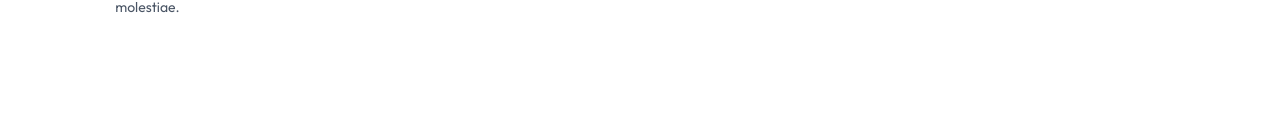
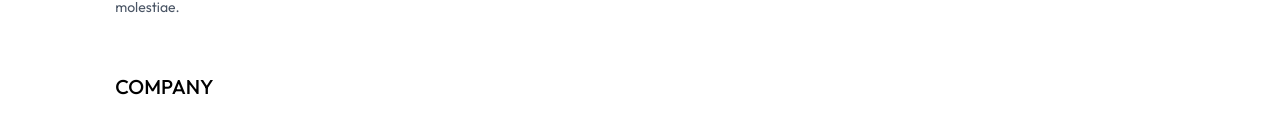
Before and after one commit to hellokristinafaye/clothing-ecommerce, a React (Vite) app: page /orders in a window 1280 px wide. Shown: the part 389-522 px from the top of the page. Built offline with nearby package versions, Linux system fonts and the light colour scheme.

Commit message:
Link text added/styled

```diff
--- a/src/components/Footer.jsx
+++ b/src/components/Footer.jsx
@@ -10,7 +10,11 @@ const Footer = () => {
               <div className="">
                   <img src={assets.logo} alt="" className="mb-5 w-32" />
                   <p className="w-full md:w-2/3 text-gray-600">Lorem ipsum dolor sit amet consectetur adipisicing elit. Eligendi deserunt fugiat excepturi aperiam, sint ab, ex minus aliquid illum provident, officiis dolores voluptatibus repudiandae iusto! Neque accusamus ipsa eos molestiae.</p>
-            </div>
+              </div>
+
+              <div className="">
+                  <p className="text-xl font-medium mb-5">COMPANY</p>
+              </div>
 
           </div>
     </div>
```
